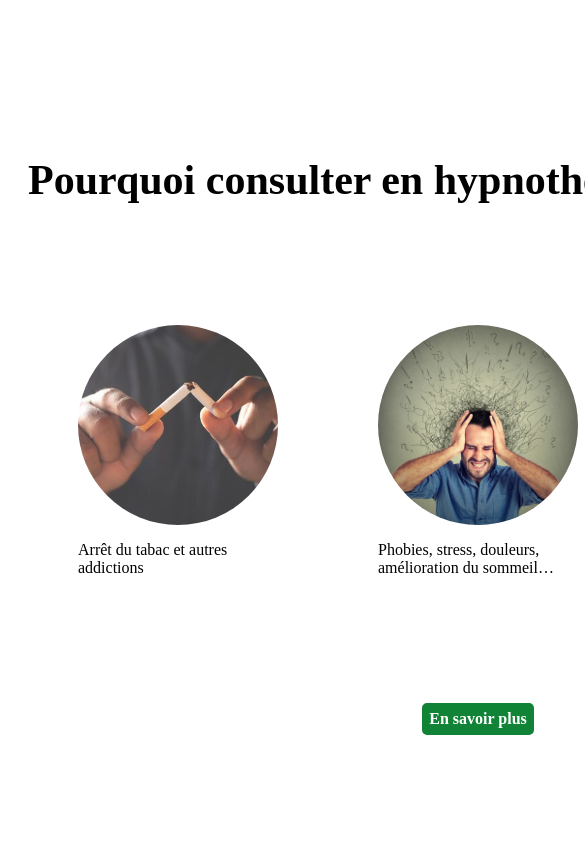
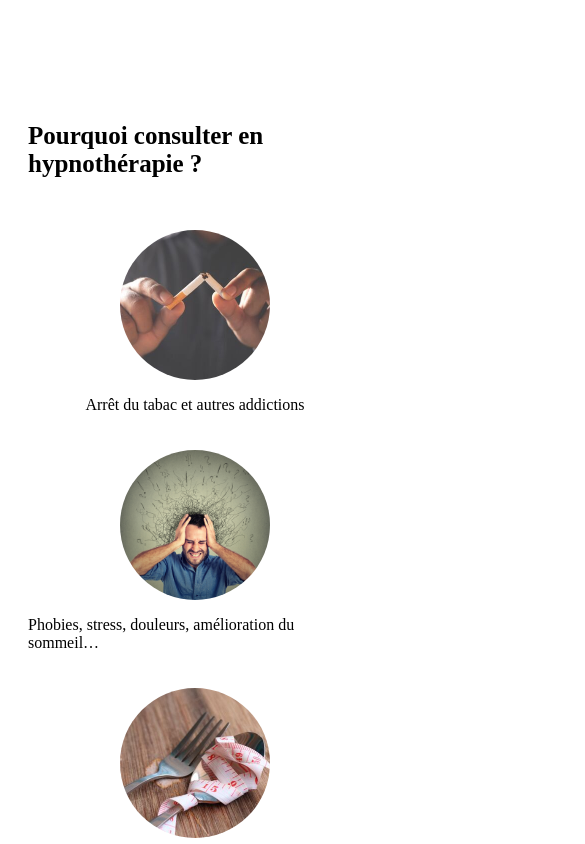
Before and after one commit to nicoriera/hypnose-frontend, a React (Create React App) app: page / in a window 390 px wide. Shown: the part 1540-2384 px from the top of the page, 585 px wide, since content can reach past the window. Built offline with nearby package versions, Linux system fonts and the light colour scheme; what google-maps-react would draw is missing.

Commit message:
update css media query accueil and presentation

```diff
--- a/src/App.css
+++ b/src/App.css
@@ -608,7 +608,7 @@ textarea[type="textaera"] {
   .accueil-qui {
     display: flex;
     flex-direction: column;
-    height: 90vh;
+    height: 50vh;
     margin: 50px 0 0 0;
   }
   .accueil-text-qui{
@@ -658,6 +658,37 @@ textarea[type="textaera"] {
   justify-content: center;
   margin-top: 20px;
   }
+  .accueil-pourquoi{
+    height: 120vh;
+  }
+  .accueil-pourquoi h2{
+    font-size: var(--h2-mq);
+  }
+  .accueil-pourquoi-container{
+    display: flex;
+    flex-direction: column;
+    align-items: center;
+    justify-content: center;
+  }
+  .accueil-pourquoi-blocs{
+    display: flex;
+    flex-direction: column;
+    justify-content: space-around;
+    margin: 30px 0;
+  }
+  .accueil-pourquoi-bloc{
+    display: flex;
+    flex-direction: column;
+    align-items: center;
+    justify-content: center;
+    margin: 10px 0;
+  }
+  .accueil-pourquoi-bloc img {
+    height: 150px;
+    width: 150px;
+    border-radius: 50%;
+    object-fit: cover;
+  }
 
   /* PRESENTATION */
 .presentation-hypnose{
@@ -666,7 +697,7 @@ textarea[type="textaera"] {
   align-items: center;
 }
 .presentation-hypnose-text{
-  width: 100%;
+  width: 80%;
 }
 .presentation-hypnose-text h2 {
   font-size: var(--h2-mq);
```
